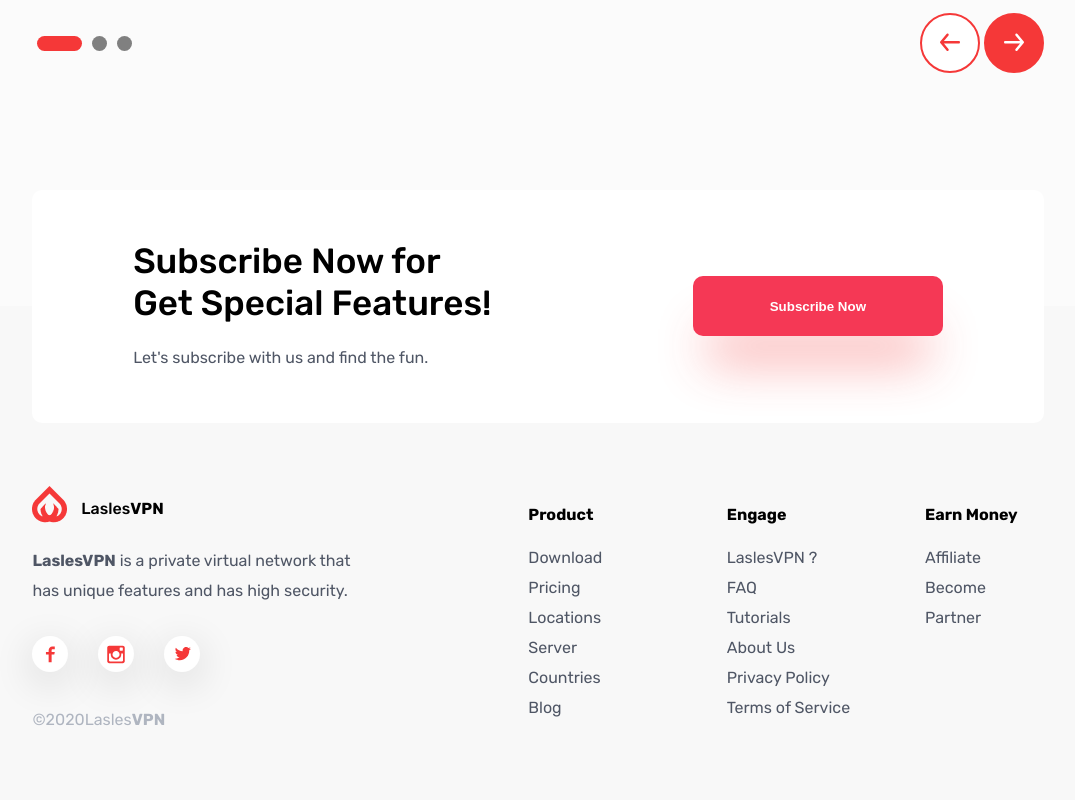
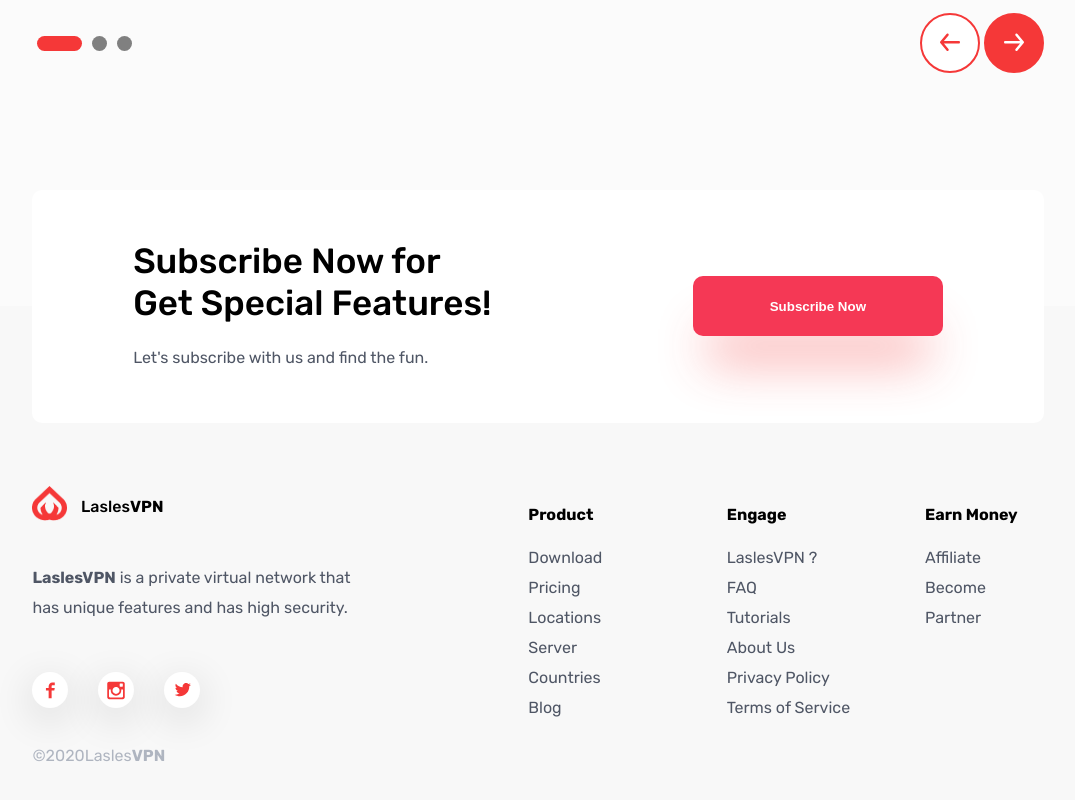
Before and after one commit to TalBaleX/hillel_web_part2, a plain HTML site: page index.html in a window 1280 px wide. Shown: the part 4436-5236 px from the top of the page, without its empty margins (102-1177 px from the left). Drawn offline with Linux system fonts and the light colour scheme.

Commit message:
13:29.19.03.2024

```diff
--- a/index.html
+++ b/index.html
@@ -315,7 +315,7 @@
                   class="review-image"
                 ></div>
                 <div class="review-textInfo">
-                  <div class="review-name">Viezh Robert</div>
+                  <div class="review-name">Yessica Christy</div>
                   <div class="review-location">Shanxi, China</div>
                 </div>
               </div>
@@ -339,7 +339,7 @@
                   class="review-image"
                 ></div>
                 <div class="review-textInfo">
-                  <div class="review-name">Viezh Robert</div>
+                  <div class="review-name">Kim Young Jou</div>
                   <div class="review-location">Seoul, South Korea</div>
                 </div>
               </div>
@@ -392,9 +392,14 @@
     <footer>
       <div class="container">
         <div class="col-5">
-          <img src="./images/Standard Collection 27.png" alt="" />
-          <span class="logo" style="vertical-align: 50%; margin-left: 10px"
-            >Lasles<b>VPN</b></span
+          <span class="logo"
+            ><img
+              class="img-logo"
+              src="./images/Standard Collection 27.png"
+              alt=""
+            />
+            <span style="vertical-align: 50%; margin-left: 10px">Lasles</span
+            ><b style="vertical-align: 50%">VPN</b></span
           >
           <br />
           <br />
--- a/sass/_adaptive.scss
+++ b/sass/_adaptive.scss
@@ -29,6 +29,11 @@
     @content;
   }
 }
+@mixin tabletS {
+  @media (max-width: 596px) {
+    @content;
+  }
+}
 @mixin mobile {
   @media (max-width: 425px) {
     @content;
--- a/sass/_base.scss
+++ b/sass/_base.scss
@@ -151,10 +151,16 @@ header {
     }
     .advantage-text {
       font-size: 20px;
+      @include tabletS {
+        font-size: 16px;
+      }
       margin-left: 10%;
       .advantage-bold {
         font-size: 25px;
         font-weight: bold;
+        @include tabletS {
+          font-size: 20px;
+        }
       }
     }
   }
@@ -188,6 +194,9 @@ header {
   }
   div {
     width: 50%;
+    @include tabletL {
+      width: 70%;
+    }
     img {
       max-width: 500px;
       @include laptopSM {
@@ -450,16 +459,17 @@ footer {
   height: 563px;
   background: #f8f8f8;
   display: flex;
-  @include tablet {
-    flex-direction: column;
-  }
   .container {
     display: flex;
     margin-top: 180px;
     div:nth-child(1) {
-      display: block;
+      display: flex;
       .logo {
         font-weight: 500;
+      }
+      .img-logo {
+        width: 35px;
+        height: 35px;
       }
       .socialsBox {
         display: flex;
```
Also changed, not shown: styles/index.css, 1 other file.
